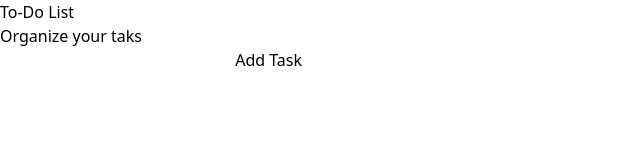
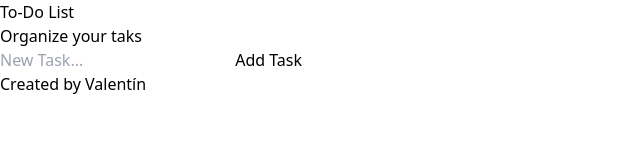
Before and after one commit to valentyyyyn/todoList, a website: page src/index.html in a window 1280 px wide. Shown: the whole page, without its empty margins (0-640 px from the left). Drawn offline with Linux system fonts and the light colour scheme.

Commit message:
placeholder for task input

```diff
--- a/src/index.html
+++ b/src/index.html
@@ -19,12 +19,18 @@
     </header>
     <!--tasks section-->
     <main>
-        <input aria-required="true" minlength="5" type="text" id="task_input">
+        <input placeholder="New Task..." aria-required="true" minlength="5" type="text" id="task_input">
         <button type="submit" id="add_task_button">Add Task</button>
         <div id="task_container">
         </div>
     </main>
     <footer id="footer">
+        <p>
+            Created by
+            <a href="https://github.com/valentyyyyn">
+                Valentín
+            </a>
+        </p>
     </footer>
 </body>
 </html>
```
